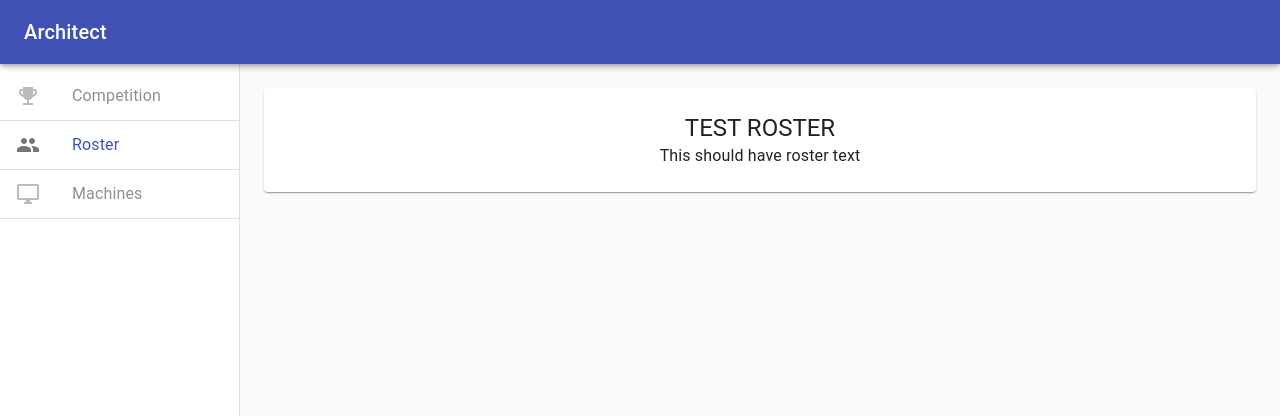
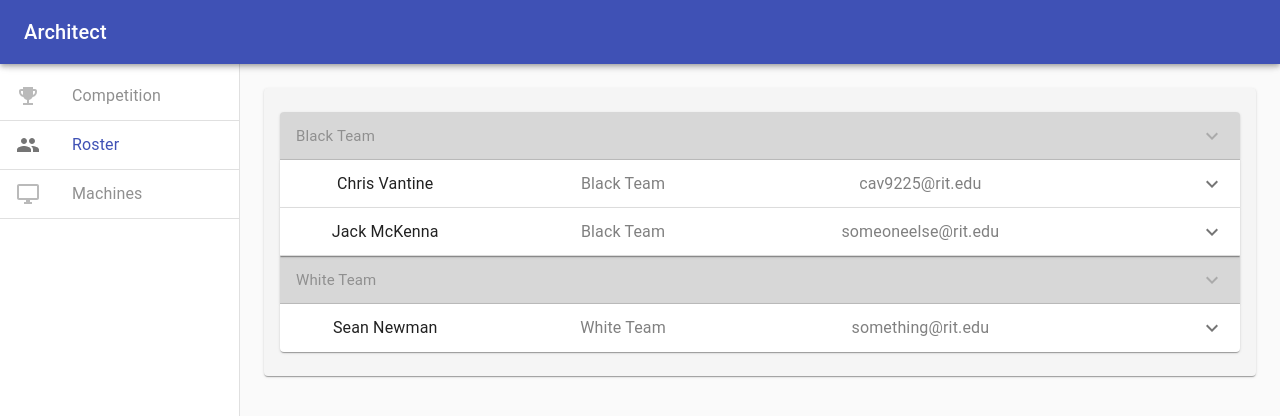
Before and after one commit to ritsec-dev/Architect, a React (Create React App) app in the folder frontend/: page /app/roster in a window 1280 px wide. Shown: the top 416 px of the page. Built offline with nearby package versions, Linux system fonts and the light colour scheme.

Commit message:
Created semi-functional display without API calls or buttons

```diff
--- a/frontend/src/App.js
+++ b/frontend/src/App.js
@@ -1,6 +1,6 @@
 import React from 'react';
 import './App.css';
-import AdminScene from './components/AdminScene'
+import AdminScene from './scenes/AdminScene'
 
 function App() {
   return (
--- /dev/null
+++ b/frontend/src/components/RosterDivider.js
@@ -0,0 +1,35 @@
+import React from 'react';
+import ExpansionPanel from '@material-ui/core/ExpansionPanel';
+import ExpansionPanelSummary from '@material-ui/core/ExpansionPanelSummary';
+import ExpandMoreIcon from '@material-ui/icons/ExpandMore';
+import Typography from '@material-ui/core/Typography';
+import { withStyles } from '@material-ui/core/styles';
+
+const styles = theme => ({
+  heading: {
+    fontSize: theme.typography.pxToRem(15),
+    fontWeight: theme.typography.fontWeightRegular,
+  },
+});
+
+class RosterDivider extends React.Component {
+  render () {
+    const { classes } = this.props;
+
+    return (
+      <ExpansionPanel disabled>
+        <ExpansionPanelSummary
+          expandIcon={<ExpandMoreIcon />}
+          aria-controls="panel3a-content"
+          id="panel3a-header"
+        >
+          <Typography className={classes.heading}>
+            {this.props.team}
+          </Typography>
+        </ExpansionPanelSummary>
+      </ExpansionPanel>
+    );
+  }
+}
+
+export default withStyles(styles)(RosterDivider);
--- /dev/null
+++ b/frontend/src/components/RosterModule.js
@@ -0,0 +1,60 @@
+import React from 'react';
+import UserExpandable from './UserExpandable';
+import RosterDivider from './RosterDivider';
+import { withStyles } from '@material-ui/styles';
+
+const styles = theme => ({
+  nothing: {
+    color: "black",
+  }
+})
+
+class RosterModule extends React.Component {
+
+  render() {
+    const userData = {
+      users: [
+        {
+          name: "Chris Vantine",
+          team: "Black Team",
+          email: "cav9225@rit.edu",
+        },
+        {
+          name: "Sean Newman",
+          team: "White Team",
+          email: "something@rit.edu",
+        },
+        {
+          name: "Jack McKenna",
+          team: "Black Team",
+          email: "someoneelse@rit.edu",
+        }
+      ]
+    };
+
+    const users = userData.users;
+    const teams = [...new Set(users.map(u => u.team))];
+
+    const { classes } = this.props;
+
+    return (
+      <React.Fragment>
+
+        {teams.map((team, index) => (
+          <React.Fragment>
+            <RosterDivider team={team} />
+            {users.map(user => {
+              return user.team === team ?
+                <UserExpandable name={user.name} email={user.email} team={user.team} />
+              :
+                ""
+            })}
+          </React.Fragment>
+        ))}
+
+      </React.Fragment>
+    );
+  }
+}
+
+export default withStyles(styles)(RosterModule);
--- /dev/null
+++ b/frontend/src/components/UserExpandable.js
@@ -0,0 +1,51 @@
+import React from 'react';
+import ExpansionPanel from '@material-ui/core/ExpansionPanel';
+import ExpansionPanelSummary from '@material-ui/core/ExpansionPanelSummary';
+import ExpansionPanelDetails from '@material-ui/core/ExpansionPanelDetails';
+import ExpandMoreIcon from '@material-ui/icons/ExpandMore';
+import Typography from '@material-ui/core/Typography';
+import { withStyles } from '@material-ui/styles';
+
+const styles = theme => ({
+  heading: {
+    flexBasis: '20%',
+    flexShrink: 0,
+  },
+  secondaryHeading: {
+    flexBasis: '33.33%',
+    flexShrink: 0,
+    color: "gray",
+  },
+  tertiaryHeading: {
+    color: "gray",
+  }
+})
+
+class UserExpandable extends React.Component {
+  render() {
+    const { classes } = this.props;
+
+    return (
+      <ExpansionPanel className={classes.userExpandable}>
+        <ExpansionPanelSummary expandIcon={<ExpandMoreIcon />}
+         aria-controls="panel1a-content"
+         id="panel1a-header">
+        <Typography className={classes.heading}>
+          {this.props.name}
+        </Typography>
+        <Typography className={classes.secondaryHeading}>
+          {this.props.team}
+        </Typography>
+        <Typography className={classes.secondaryHeading}>
+          {this.props.email}
+        </Typography>
+        </ExpansionPanelSummary>
+        <ExpansionPanelDetails>
+          <Typography>{this.props.email}</Typography>
+        </ExpansionPanelDetails>
+      </ExpansionPanel>
+    )
+  }
+}
+
+export default withStyles(styles)(UserExpandable);
--- a/frontend/src/components/AdminScene.js
+++ b/frontend/src/scenes/AdminScene.js
@@ -16,6 +16,8 @@ import AppBar from '@material-ui/core/AppBar';
 import Toolbar from '@material-ui/core/Toolbar';
 import Paper from '@material-ui/core/Paper'
 import { BrowserRouter as Router, Route, Link } from 'react-router-dom'
+
+import RosterModule from '../components/RosterModule'
 
 const drawerWidth = 240;
 
@@ -38,6 +40,7 @@ const useStyles = makeStyles(theme => ({
   },
   modularPaper: {
     padding: theme.spacing(3, 2),
+    backgroundColor: "#f5f5f5",
   },
   content: {
     flexGrow: 1,
@@ -102,12 +105,7 @@ export default function ClippedDrawer() {
             )}/>
             <Route exact={true} path="/app/roster" render={() => (
               <div>
-                <Typography variant="h5" component="h3">
-                  TEST ROSTER
-                </Typography>
-                <Typography component="p">
-                  This should have roster text
-                </Typography>
+                <RosterModule />
               </div>
             )}/>
           </Paper>
```
Also changed, not shown: 1 other file (tests, documents, lock files or other folders).
